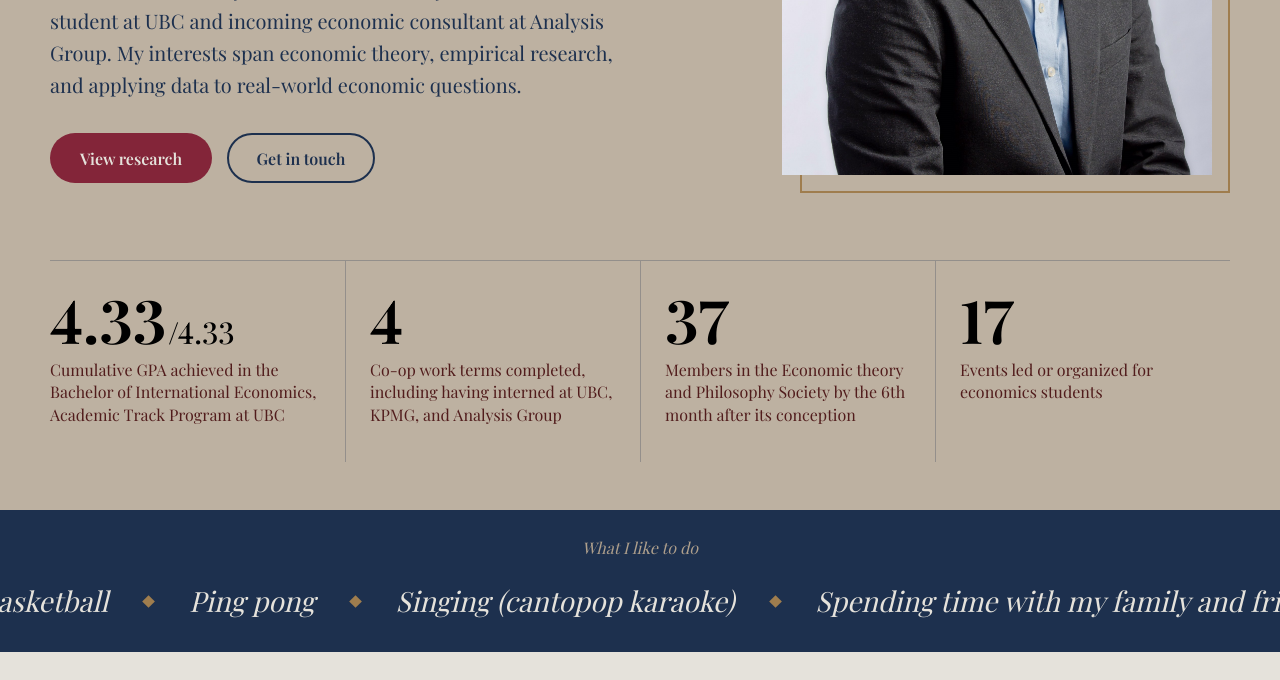
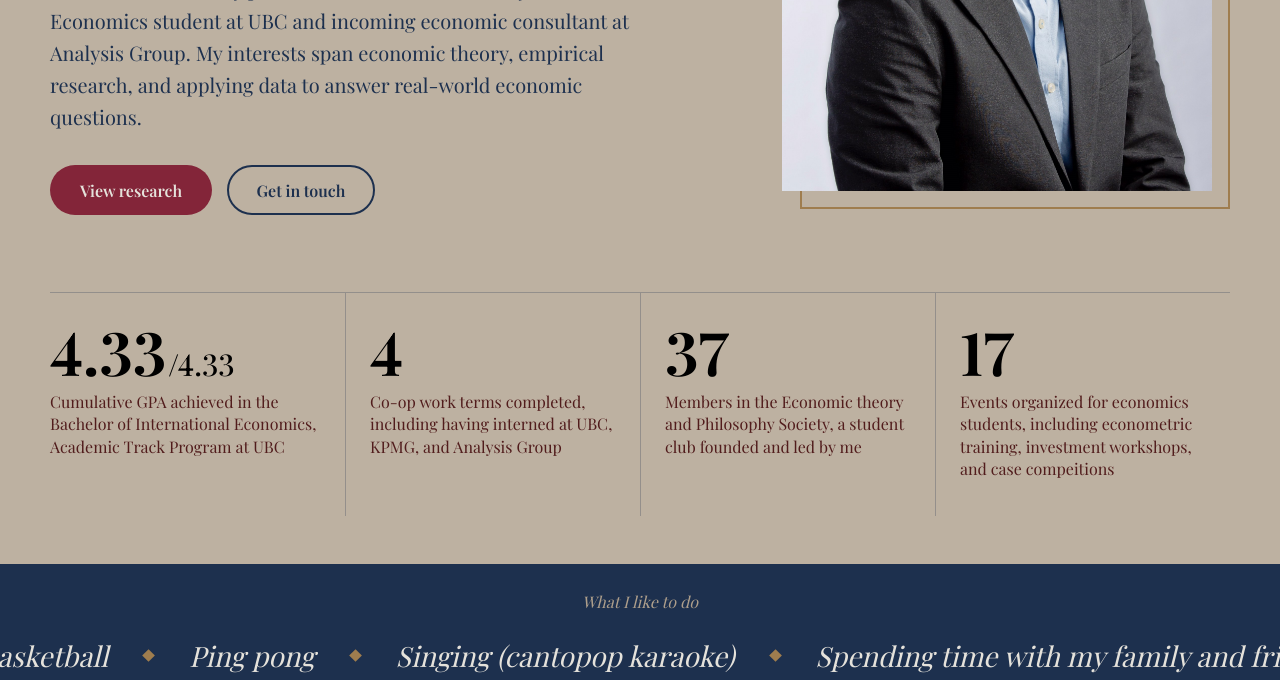
Before and after one commit to AnsonChan1505/AnsonChan1505.github.io, a plain HTML site: page index.html in a window 1280 px wide. Shown: the part 521-1201 px from the top of the page. Drawn offline with nearby package versions, Linux system fonts and the light colour scheme; a web font is replaced by a local one.

Commit message:
Update index.html

```diff
--- a/index.html
+++ b/index.html
@@ -329,7 +329,7 @@ h2{font-size:clamp(2.5rem,5.5vw,4.25rem);line-height:1.05;font-weight:700;letter
         <div>
           <p class="kicker">Economic Research · Data Analysis · Teamwork</p>
           <h1><span>Anson</span><span>Chan</span></h1>
-          <p class="hero-lede">Hello! Welcome to my website. I am a final-year Economics student at UBC and incoming economic consultant at Analysis Group. My interests span economic theory, empirical research, and applying data to real-world economic questions.</p>
+          <p class="hero-lede">Hello! Welcome to my personal website. I am a final-year Economics student at UBC and incoming economic consultant at Analysis Group. My interests span economic theory, empirical research, and applying data to answer real-world economic questions.</p>
           <div class="hero-actions">
             <a class="btn btn-solid" href="#research">View research</a>
             <a class="btn btn-line" href="#contact">Get in touch</a>
@@ -354,11 +354,11 @@ h2{font-size:clamp(2.5rem,5.5vw,4.25rem);line-height:1.05;font-weight:700;letter
         </div>
         <div class="stat">
           <span class="stat-num"><span data-count="37">37</span></span>
-          <p class="stat-label">Members in the Economic theory and Philosophy Society by the 6th month after its conception</p>
+          <p class="stat-label">Members in the Economic theory and Philosophy Society, a student club founded and led by me</p>
         </div>
         <div class="stat">
           <span class="stat-num"><span data-count="17">17</span></span>
-          <p class="stat-label">Events led or organized for economics students</p>
+          <p class="stat-label">Events organized for economics students, including econometric training, investment workshops, and case compeitions</p>
         </div>
       </div>
     </div>
```
